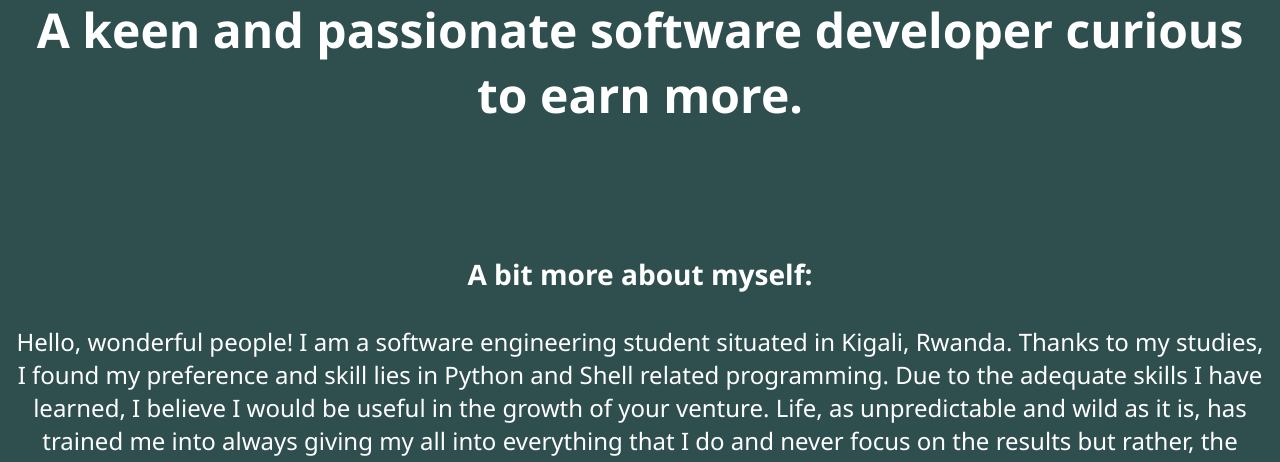
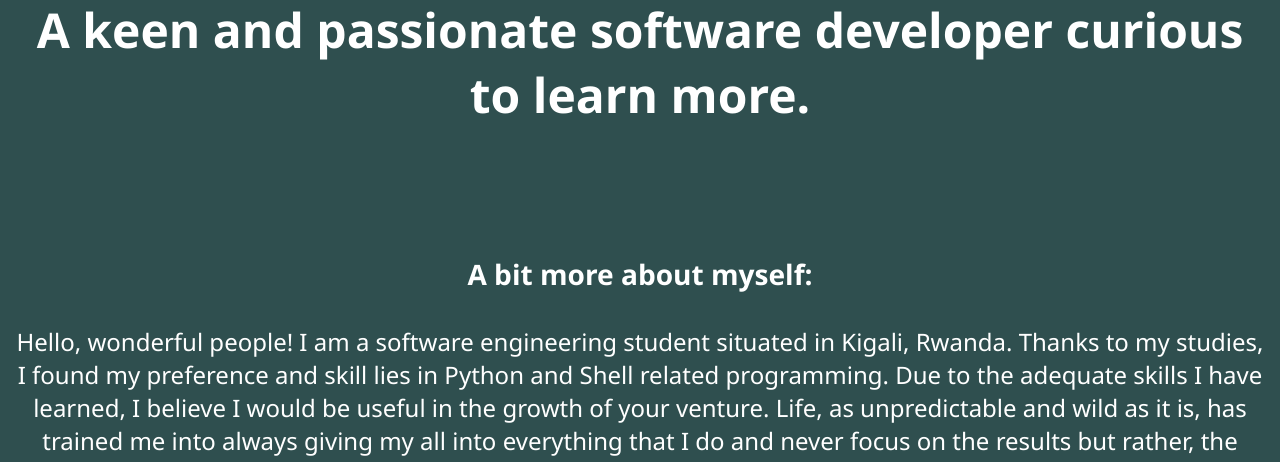
Before and after one commit to evand3rr/personal-resume-website, a plain HTML site: page index.html in a window 1280 px wide. Shown: the part 239-701 px from the top of the page. Drawn offline with Linux system fonts and the light colour scheme.

Commit message:
updated my resume website

```diff
--- a/index.html
+++ b/index.html
@@ -28,7 +28,7 @@
         <section id="home">
             <div class="home">
                 <h1>This is <b>Evander</b>.</h1>
-                <h2>A keen and passionate software developer curious to earn more.</h2>
+                <h2>A keen and passionate software developer curious to learn more.</h2>
             </div>
         </section>
         <!--Personal introduction-->
```
